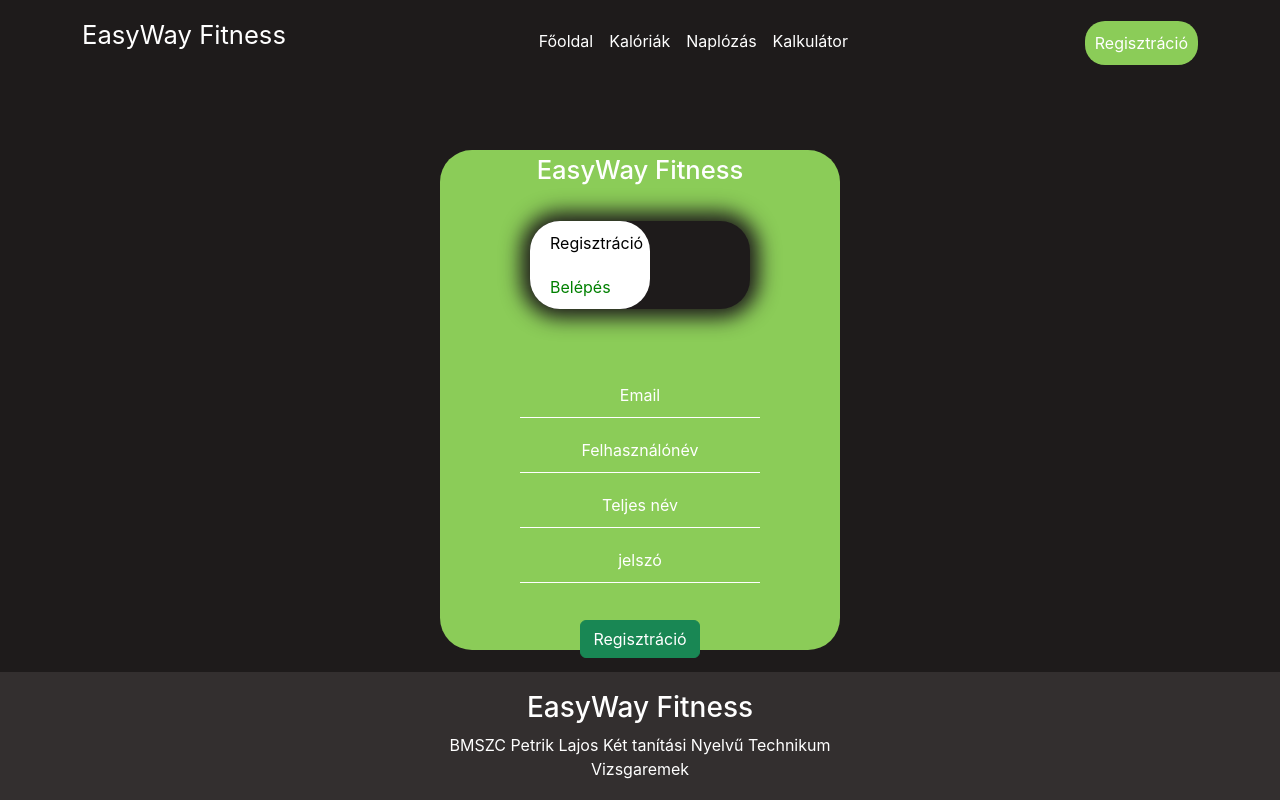
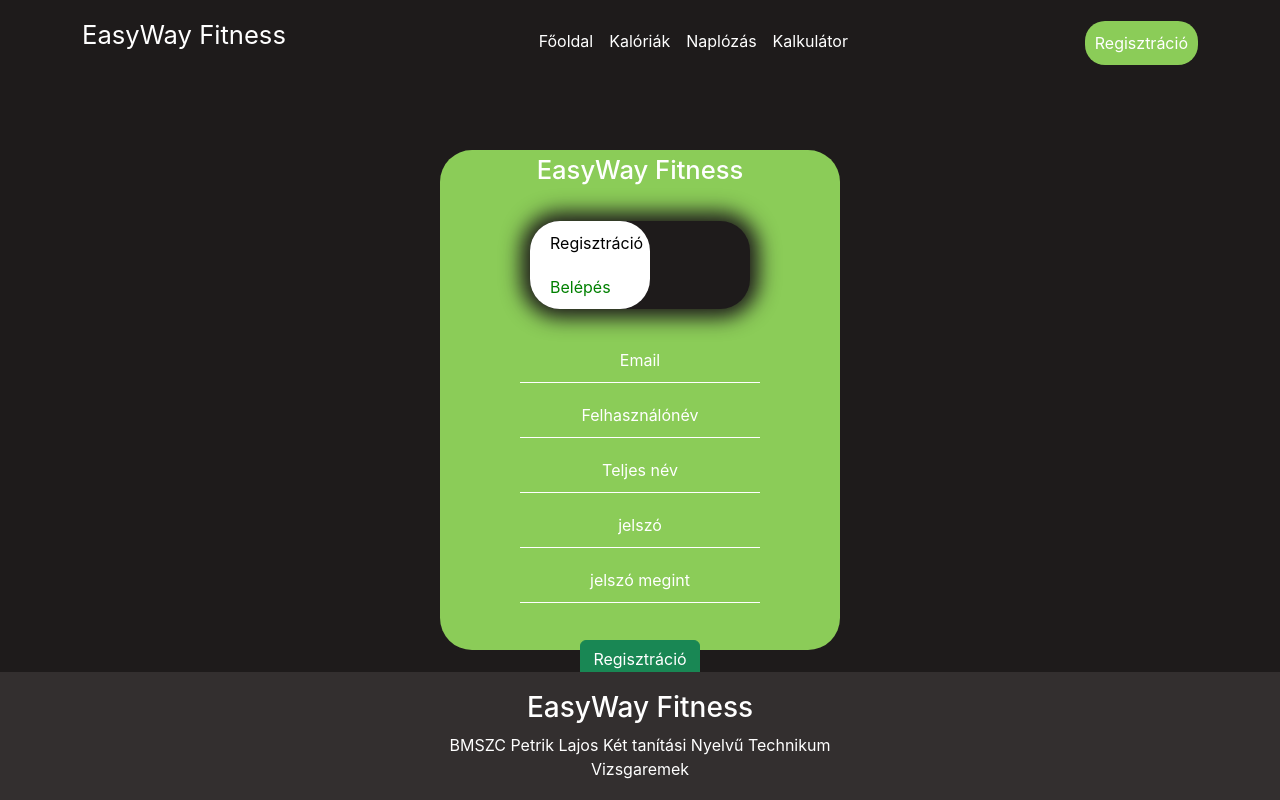
Before and after one commit to dkotai66/Vizsgaremek_FrontEnd, a React (Create React App) app in the folder easywayfitness/: page /SignUpSignIn in a window 1280 px wide. Built offline with nearby package versions, Linux system fonts and the light colour scheme.

Commit message:
jelszo megint input hozzaadva

```diff
--- a/easywayfitness/src/components/SignUpSignIn.css
+++ b/easywayfitness/src/components/SignUpSignIn.css
@@ -17,6 +17,7 @@
 .SignUpSignInButton {
     width: 220px;
     margin: 35px auto;
+    margin-bottom: 0;
     position: relative;
     border-radius: 30px;
     background-color:#1E1B1B;
--- a/easywayfitness/src/components/SignUpSignIn.tsx
+++ b/easywayfitness/src/components/SignUpSignIn.tsx
@@ -7,6 +7,7 @@ interface State {
     regName: string;
     regEmail: string;
     regPassword: string;
+    regPasswordAgain: string;
     users: Users[];
 }
 
@@ -27,16 +28,21 @@ export default class SignUpSignIn extends Component<{}, State> {
             regName: '',
             regEmail: '',
             regPassword: '',
+            regPasswordAgain: '',
             users: [],
         }
     }
 
 
     handlerRegister = async (e:any) => {
-        const { regEmail, regUsername, regName, regPassword} = this.state;
+        const { regEmail, regUsername, regName, regPassword, regPasswordAgain} = this.state;
         e.preventDefault()
         if(regEmail === '' || regUsername === '' || regName === '' || regPassword === ''){
             alert('Hiba, egyik mező sem lehet üres!')
+            return;
+        }
+        if(regPassword !== regPasswordAgain) {
+            alert('a két jelszó nem egyezik')
             return;
         }
 
@@ -63,6 +69,7 @@ export default class SignUpSignIn extends Component<{}, State> {
             regName: '',
             regEmail: '',
             regPassword: '',
+            regPasswordAgain: '',
         });
 
 
@@ -108,7 +115,7 @@ export default class SignUpSignIn extends Component<{}, State> {
     }
 
     render(){
-        const { regEmail, regUsername, regName, regPassword} = this.state;
+        const { regEmail, regUsername, regName, regPassword, regPasswordAgain} = this.state;
 
         return <div>
             <body className='mainContainer'>
@@ -154,6 +161,8 @@ export default class SignUpSignIn extends Component<{}, State> {
                                     <input type="text" name="name" className="inputField" value={regName} onChange={e=> this.setState({regName: e.currentTarget.value})} placeholder="Teljes név" required /> <br />
                                     <label htmlFor="user_password"></label>
                                     <input type="password" name="user_password" className="inputField" value={regPassword} onChange={e=> this.setState({regPassword: e.currentTarget.value})} placeholder="jelszó" required /><br />
+                                    <label htmlFor="user_passwordAgain"></label>
+                                    <input type="password" name="user_passwordAgain" className="inputField" value={regPasswordAgain} onChange={e=> this.setState({regPasswordAgain: e.currentTarget.value})} placeholder="jelszó megint" required /><br />
                                 </div>
                                 <button className="btn btn-success" onClick={this.handlerRegister}>Regisztráció</button>
                             </form>
```
